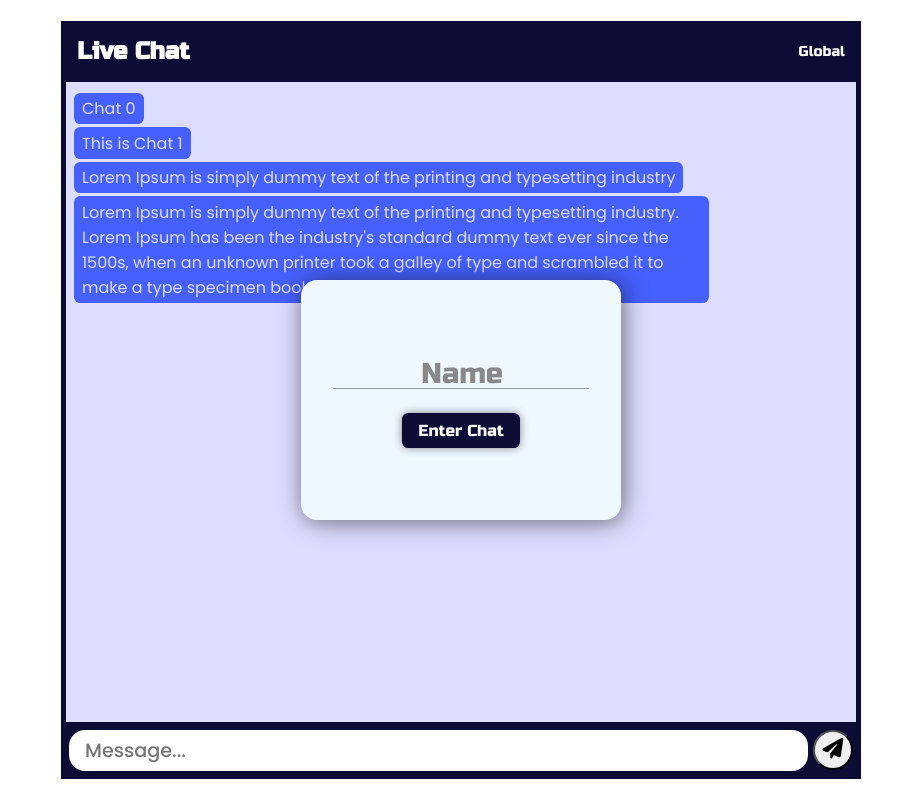
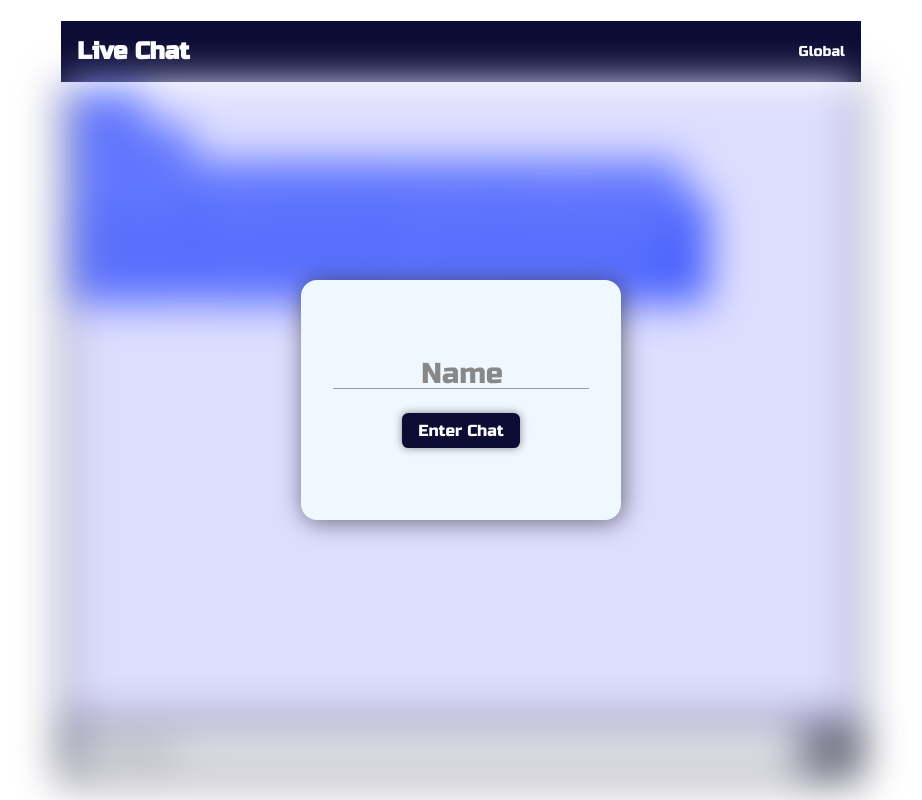
Before and after one commit to Regestrac/Live_Chat, a React (Create React App) app: page / in a window 1280 px wide. Shown: the whole page, without its empty margins (179-1101 px from the left). Built offline with nearby package versions, Linux system fonts and the light colour scheme.

Commit message:
Added auth & form submition

```diff
--- a/src/components/Form.js
+++ b/src/components/Form.js
@@ -1,13 +1,13 @@
 import React from 'react'
 import './Form.css'
 
-const Form = () => {
+const Form = ({setIsAuth, setName}) => {
     return (
         <div className='form-box'>
-            <form className='form'>
-                <input className='name-input' autoComplete='off' type='text' required></input>
+            <form className='form' onSubmit={()=>setIsAuth(true)} >
+                <input className='name-input' onChange={(e)=>setName(e.target.value)} autoComplete='off' type='text' required></input>
                 <label className='name-label'><span className='content-name'>Name</span></label>
-                <button className='enter-btn'>Enter Chat</button>
+                <button className='enter-btn' >Enter Chat</button>
             </form>
         </div>
     )
--- a/src/components/Home.css
+++ b/src/components/Home.css
@@ -10,6 +10,6 @@
 .head-div{
     z-index: 10;
 }
-.main .active{
+.blur{
     filter: blur(20px);
 }
--- a/src/components/Home.js
+++ b/src/components/Home.js
@@ -4,21 +4,26 @@ import Base from './Base'
 import ChatBox from './ChatBox'
 import Header from './Header'
 import Form from './Form'
+import { useState } from 'react'
 
 const Home = () => {
+  const [isAuth, setIsAuth] = useState(false)
+  const [name, setName] = useState("")
+  console.log(name)
   return (
     <div className='home'>
       <div>
         <div className='head-div'>
-        <Header />
+          <Header />
         </div>
-        <div className='main'>
-        <ChatBox />
-        <Base />
+        <div className={!isAuth && "blur" } >
+          <ChatBox name={name} />
+          <Base />
         </div>
+       {!isAuth &&
         <div className='form-div'>
-        <Form />
-        </div>
+          <Form setIsAuth={setIsAuth} setName={setName} />
+        </div>}
       </div>
     </div>
   )
```
